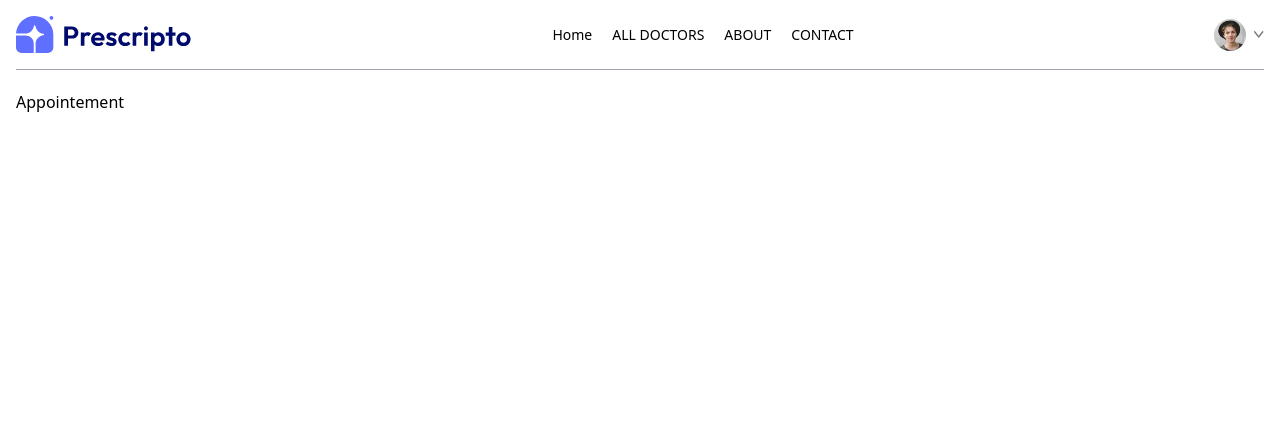
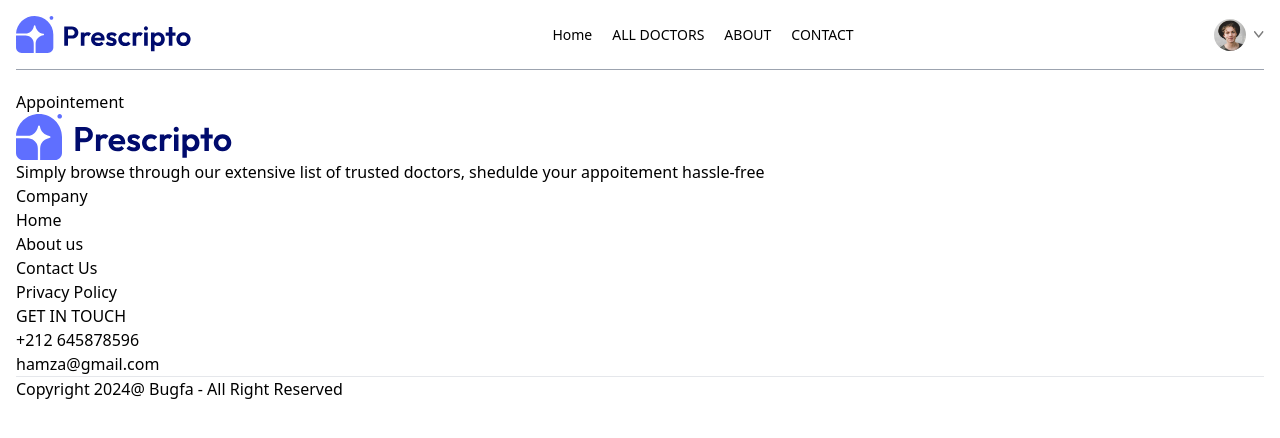
Before and after one commit to hamzarahmoun/doctor-appointement, a React (Vite) app in the folder frontend/: page /my-appointement/1 in a window 1280 px wide. Shown: the top 438 px of the page. Built offline with nearby package versions, Linux system fonts and the light colour scheme.

Commit message:
footer structure

```diff
--- a/frontend/src/App.jsx
+++ b/frontend/src/App.jsx
@@ -9,6 +9,7 @@ import MyProfile from './pages/MyProfile'
 import MyAppointement from './pages/MyAppointement'
 import Appointement from './pages/Appointement'
 import Navbar from './components/Navbar'
+import Footer from './components/Footer'
 const App = () => {
   return (
     <div className='mx-4 sm:mx[10%] '>
@@ -25,6 +26,7 @@ const App = () => {
         <Route path='/my-appointement/:docId' element={<Appointement />} />
 
       </Routes>
+      <Footer/>
     </div>
   )
 }
--- /dev/null
+++ b/frontend/src/components/Footer.jsx
@@ -0,0 +1,51 @@
+import React from 'react'
+import { assets } from '../assets/assets_frontend/assets'
+
+const Footer = () => {
+  return (
+    <div>
+        <div>
+            {/*........ left side .......*/}
+
+            <div>
+                <img src={assets.logo} alt="" />
+                <p>Simply browse through our extensive list of trusted doctors,
+                shedulde your appoitement hassle-free</p>
+
+            </div>
+
+             {/*........ center side .......*/}
+
+            <div>
+                <p>Company</p>
+                <ul>
+                    <li>Home</li>
+                    <li>About us</li>
+                    <li>Contact Us</li>
+                    <li>Privacy Policy</li>
+                </ul>
+            </div>
+             {/*........ right side .......*/}
+
+            <div>
+                <p>GET IN TOUCH</p>
+                <ul>
+                    <li>+212 645878596</li>
+                    <li>hamza@gmail.com</li>
+                </ul>
+            </div>
+        </div>
+
+        {/*.......copyright ..........*/}
+
+        <div>
+            <hr />
+            <p>Copyright 2024@ Bugfa - All Right Reserved </p>
+
+        </div>
+
+    </div>
+  )
+}
+
+export default Footer
```
